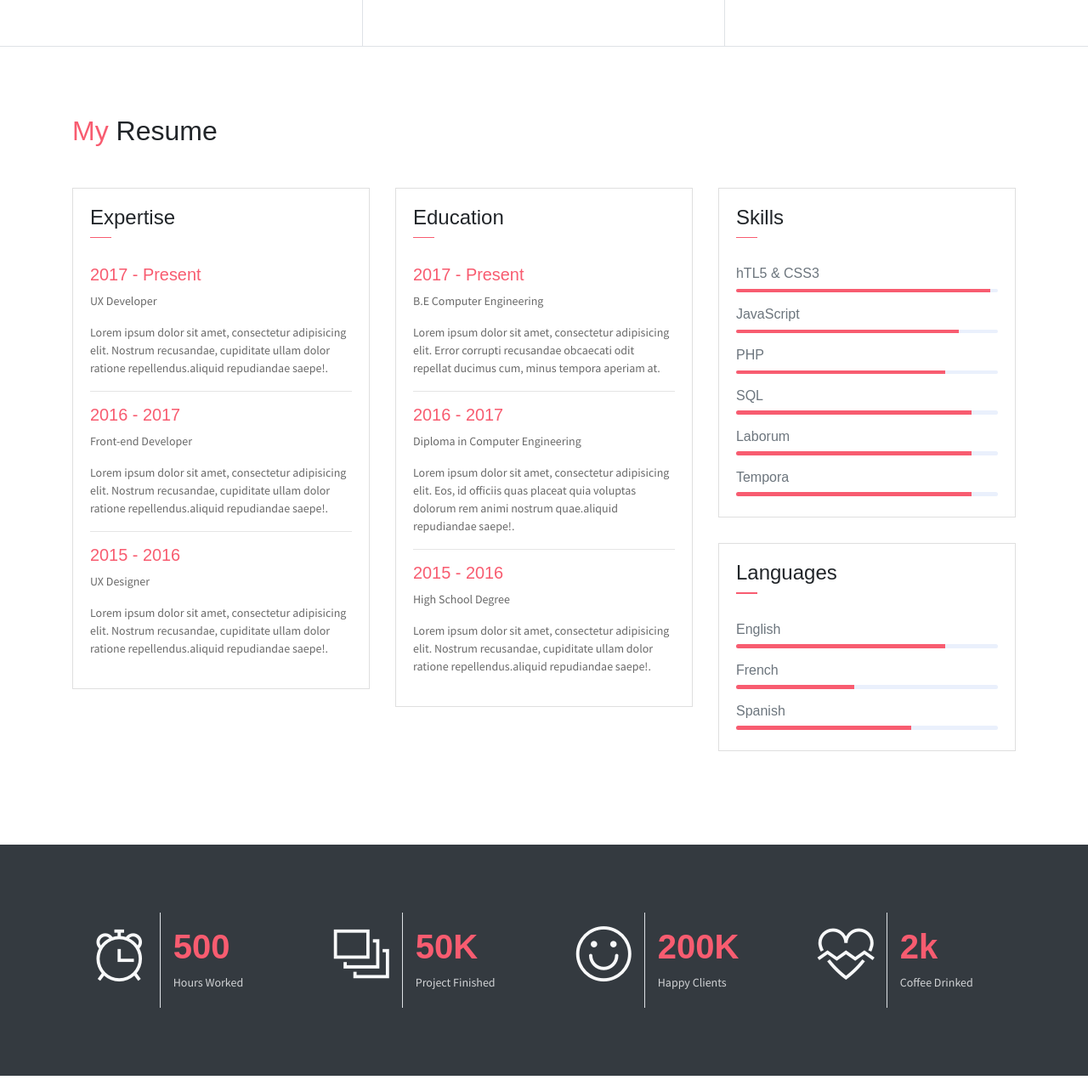
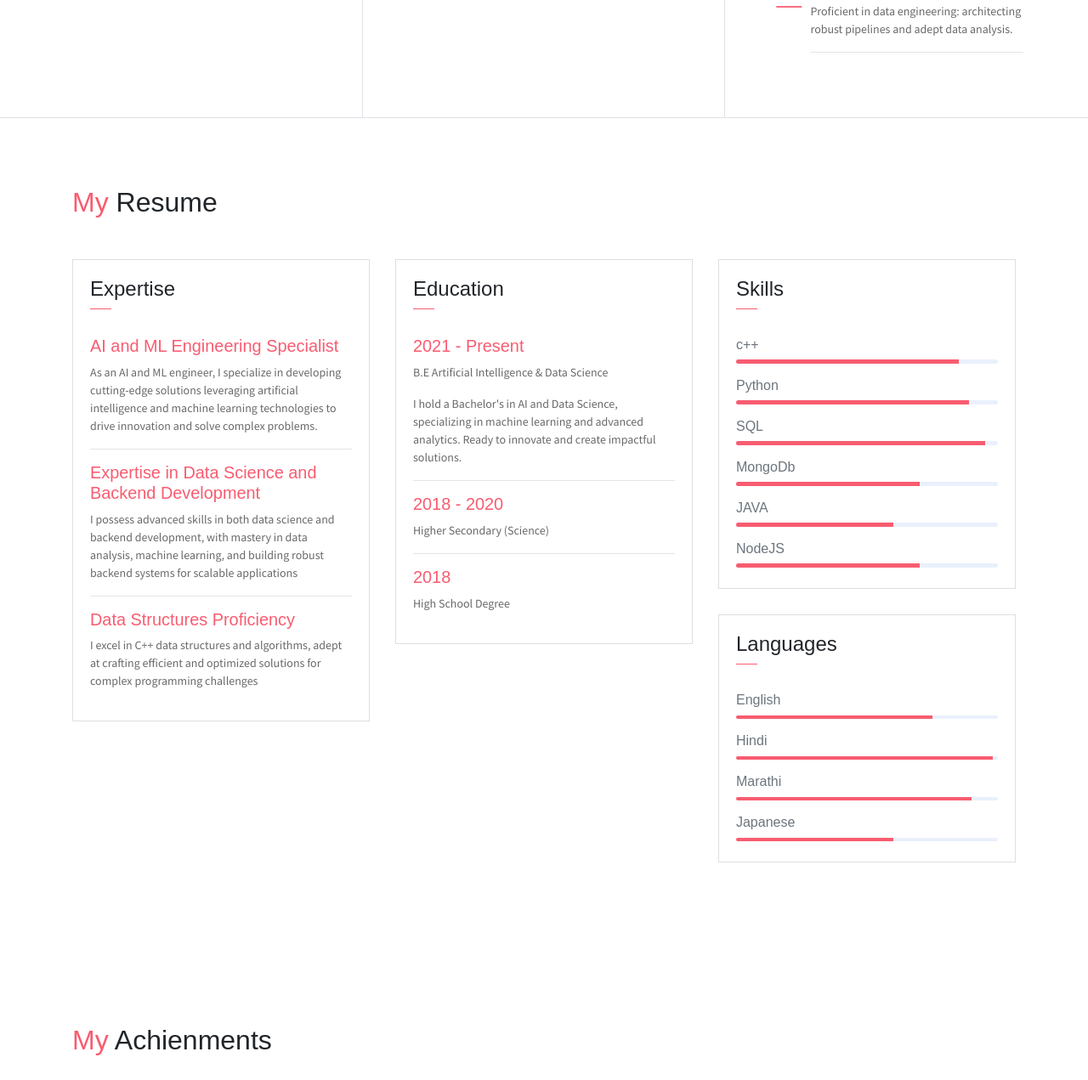
Before and after one commit to winter000boy/My-Portfolio, a plain HTML site: page index.html in a window 1280 px wide. Shown: the part 1118-2389 px from the top of the page at 85% size. Drawn offline with Linux system fonts and the light colour scheme; some packages are replaced by stand-ins of ours.

Commit message:
Details filled

```diff
--- a/index.html
+++ b/index.html
@@ -120,7 +120,8 @@
                     <div class="col-1 text-danger pt-1"><i class="ti-widget icon-lg"></i></div>
                     <div class="col-10 ml-auto mr-3">
                         <h6>Artificial Intelligence Engineer</h6>
-                        <p class="subtitle"> exercitat Repellendus, corrupt.</p>
+                        <p class="subtitle">Expert in AI engineering: Innovating, optimizing, and scaling intelligent
+                            systems effectively.</p>
                         <hr>
                     </div>
                 </div>
@@ -128,7 +129,8 @@
                     <div class="col-1 text-danger pt-1"><i class="ti-paint-bucket icon-lg"></i></div>
                     <div class="col-10 ml-auto mr-3">
                         <h6>Machine Learning</h6>
-                        <p class="subtitle">Lorem ipsum dolor sit consectetur.</p>
+                        <p class="subtitle">Mastering ML: crafting predictive models for complex data with precision.
+                        </p>
                         <hr>
                     </div>
                 </div>
@@ -136,7 +138,8 @@
                     <div class="col-1 text-danger pt-1"><i class="ti-stats-up icon-lg"></i></div>
                     <div class="col-10 ml-auto mr-3">
                         <h6>Data Engineering & Analyst</h6>
-                        <p class="subtitle">voluptate commodi illo voluptatib.</p>
+                        <p class="subtitle">Proficient in data engineering: architecting robust pipelines and adept data
+                            analysis.</p>
                         <hr>
                     </div>
                 </div>
@@ -158,20 +161,21 @@
                             </div>
                         </div>
                         <div class="card-body">
-                            <h6 class="title text-danger">2017 - Present</h6>
-                            <P>UX Developer</P>
-                            <P class="subtitle">Lorem ipsum dolor sit amet, consectetur adipisicing elit. Nostrum
-                                recusandae, cupiditate ullam dolor ratione repellendus.aliquid repudiandae saepe!.</P>
+                            <h6 class="title text-danger">AI and ML Engineering Specialist</h6>
+
+                            <P class="subtitle">As an AI and ML engineer, I specialize in developing cutting-edge
+                                solutions leveraging artificial intelligence and machine learning technologies to drive
+                                innovation and solve complex problems.</P>
                             <hr>
-                            <h6 class="title text-danger">2016 - 2017</h6>
-                            <P>Front-end Developer</P>
-                            <P class="subtitle">Lorem ipsum dolor sit amet, consectetur adipisicing elit. Nostrum
-                                recusandae, cupiditate ullam dolor ratione repellendus.aliquid repudiandae saepe!.</P>
+                            <h6 class="title text-danger">Expertise in Data Science and Backend Development</h6>
+
+                            <P class="subtitle">I possess advanced skills in both data science and backend development,
+                                with mastery in data analysis, machine learning, and building robust backend systems for
+                                scalable applications</P>
                             <hr>
-                            <h6 class="title text-danger">2015 - 2016</h6>
-                            <P>UX Designer</P>
-                            <P class="subtitle">Lorem ipsum dolor sit amet, consectetur adipisicing elit. Nostrum
-                                recusandae, cupiditate ullam dolor ratione repellendus.aliquid repudiandae saepe!.</P>
+                            <h6 class="title text-danger">Data Structures Proficiency</h6>
+                            <P class="subtitle">I excel in C++ data structures and algorithms, adept at crafting
+                                efficient and optimized solutions for complex programming challenges</P>
                         </div>
                     </div>
                 </div>
@@ -184,21 +188,20 @@
                             </div>
                         </div>
                         <div class="card-body">
-                            <h6 class="title text-danger">2017 - Present</h6>
-                            <P>B.E Computer Engineering</P>
-                            <P class="subtitle">Lorem ipsum dolor sit amet, consectetur adipisicing elit. Error corrupti
-                                recusandae obcaecati odit repellat ducimus cum, minus tempora aperiam at.</P>
+                            <h6 class="title text-danger">2021 - Present</h6>
+                            <P>B.E Artificial Intelligence & Data Science</P>
+                            <P class="subtitle">I hold a Bachelor's in AI and Data Science, specializing in machine
+                                learning and advanced analytics. Ready to innovate and create impactful solutions.</P>
                             <hr>
-                            <h6 class="title text-danger">2016 - 2017</h6>
-                            <P>Diploma in Computer Engineering</P>
-                            <P class="subtitle">Lorem ipsum dolor sit amet, consectetur adipisicing elit. Eos, id
+                            <h6 class="title text-danger">2018 - 2020</h6>
+                            <P>Higher Secondary (Science)</P>
+                            <!-- <P class="subtitle">Lorem ipsum dolor sit amet, consectetur adipisicing elit. Eos, id
                                 officiis quas placeat quia voluptas dolorum rem animi nostrum quae.aliquid repudiandae
-                                saepe!.</P>
+                                saepe!.</P> -->
                             <hr>
-                            <h6 class="title text-danger">2015 - 2016</h6>
+                            <h6 class="title text-danger">2018</h6>
                             <P>High School Degree</P>
-                            <P class="subtitle">Lorem ipsum dolor sit amet, consectetur adipisicing elit. Nostrum
-                                recusandae, cupiditate ullam dolor ratione repellendus.aliquid repudiandae saepe!.</P>
+                            <!-- <P class="subtitle">L</P> -->
 
                         </div>
                     </div>
@@ -212,34 +215,34 @@
                             </div>
                         </div>
                         <div class="card-body pb-2">
-                            <h6>hTL5 &amp; CSS3</h6>
-                            <div class="progress mb-3">
-                                <div class="progress-bar bg-danger" role="progressbar" style="width: 97%"
-                                    aria-valuenow="25" aria-valuemin="0" aria-valuemax="100"></div>
-                            </div>
-                            <h6>JavaScript</h6>
+                            <h6>c++ </h6>
                             <div class="progress mb-3">
                                 <div class="progress-bar bg-danger" role="progressbar" style="width: 85%"
                                     aria-valuenow="25" aria-valuemin="0" aria-valuemax="100"></div>
                             </div>
-                            <h6>PHP</h6>
+                            <h6>Python</h6>
                             <div class="progress mb-3">
-                                <div class="progress-bar bg-danger" role="progressbar" style="width: 80%"
-                                    aria-valuenow="50" aria-valuemin="0" aria-valuemax="100"></div>
+                                <div class="progress-bar bg-danger" role="progressbar" style="width: 89%"
+                                    aria-valuenow="25" aria-valuemin="0" aria-valuemax="100"></div>
                             </div>
                             <h6>SQL</h6>
                             <div class="progress mb-3">
-                                <div class="progress-bar bg-danger" role="progressbar" style="width: 90%"
+                                <div class="progress-bar bg-danger" role="progressbar" style="width: 95%"
+                                    aria-valuenow="50" aria-valuemin="0" aria-valuemax="100"></div>
+                            </div>
+                            <h6>MongoDb</h6>
+                            <div class="progress mb-3">
+                                <div class="progress-bar bg-danger" role="progressbar" style="width: 70%"
                                     aria-valuenow="75" aria-valuemin="0" aria-valuemax="100"></div>
                             </div>
-                            <h6>Laborum</h6>
+                            <h6>JAVA</h6>
                             <div class="progress mb-3">
-                                <div class="progress-bar bg-danger" role="progressbar" style="width: 90%"
+                                <div class="progress-bar bg-danger" role="progressbar" style="width: 60%"
                                     aria-valuenow="75" aria-valuemin="0" aria-valuemax="100"></div>
                             </div>
-                            <h6>Tempora</h6>
+                            <h6>NodeJS</h6>
                             <div class="progress mb-3">
-                                <div class="progress-bar bg-danger" role="progressbar" style="width: 90%"
+                                <div class="progress-bar bg-danger" role="progressbar" style="width: 70%"
                                     aria-valuenow="75" aria-valuemin="0" aria-valuemax="100"></div>
                             </div>
                         </div>
@@ -254,18 +257,23 @@
                         <div class="card-body pb-2">
                             <h6>English</h6>
                             <div class="progress mb-3">
-                                <div class="progress-bar bg-danger" role="progressbar" style="width: 80%"
+                                <div class="progress-bar bg-danger" role="progressbar" style="width: 75%"
                                     aria-valuenow="25" aria-valuemin="0" aria-valuemax="100"></div>
                             </div>
-                            <h6>French</h6>
+                            <h6>Hindi</h6>
                             <div class="progress mb-3">
-                                <div class="progress-bar bg-danger" role="progressbar" style="width: 45%"
+                                <div class="progress-bar bg-danger" role="progressbar" style="width: 98%"
                                     aria-valuenow="25" aria-valuemin="0" aria-valuemax="100"></div>
                             </div>
-                            <h6>Spanish</h6>
+                            <h6>Marathi</h6>
                             <div class="progress mb-3">
-                                <div class="progress-bar bg-danger" role="progressbar" style="width: 67%"
+                                <div class="progress-bar bg-danger" role="progressbar" style="width: 90%"
                                     aria-valuenow="50" aria-valuemin="0" aria-valuemax="100"></div>
+                            </div>
+                            <h6>Japanese</h6>
+                            <div class="progress mb-3">
+                                <div class="progress-bar bg-danger" role="progressbar" style="width: 60%"
+                                    aria-valuenow="25" aria-valuemin="0" aria-valuemax="100"></div>
                             </div>
                         </div>
                     </div>
@@ -274,7 +282,7 @@
         </div>
     </section>
 
-    <section class="section bg-dark text-center">
+    <!-- <section class="section bg-dark text-center">
         <div class="container">
             <div class="row text-center">
                 <div class="col-md-6 col-lg-3">
@@ -323,11 +331,11 @@
                 </div>
             </div>
         </div>
-    </section>
+    </section> -->
 
     <section class="section" id="service">
         <div class="container">
-            <h2 class="mb-5 pb-4"><span class="text-danger">My</span> Services</h2>
+            <h2 class="mb-5 pb-4"><span class="text-danger">My</span> Achienments</h2>
             <div class="row">
                 <div class="col-md-4 col-sm-6">
                     <div class="card mb-5">
@@ -416,7 +424,7 @@
             </div>
         </div>
     </section>
-
+    <!--
     <section class="section bg-custom-gray" id="price">
         <div class="container">
             <h1 class="mb-5"><span class="text-danger">Packs</span> Pricing</h1>
@@ -491,7 +499,8 @@
                 </div>
             </div>
         </div>
-    </section>
+    </section> -->
+
     <section class="section bg-dark py-5">
         <div class="container text-center">
             <h2 class="text-light mb-5 font-weight-normal">I Am Available For FreeLance</h2>
@@ -695,7 +704,7 @@
         </div>
     </section>
     <!-- End of portfolio section -->
-
+    <!--
     <section class="section" id="blog">
         <div class="container">
             <h2 class="mb-5">Latest <span class="text-danger">News</span></h2>
@@ -725,9 +734,9 @@
 
                         <a href="#" class="read-more">Read more <i class="ti-angle-double-right"></i></a>
                     </div>
-                </div><!-- end of blog wrapper -->
+                </div>
 
-                <!-- blog-card -->
+
                 <div class="blog-card">
                     <div class="img-holder">
                         <img src="assets/imgs/blog2.jpg"
@@ -752,8 +761,8 @@
 
                         <a href="#" class="read-more">Read more <i class="ti-angle-double-right"></i></a>
                     </div>
-                </div><!-- end of blog wrapper -->
-                <!-- blog-card -->
+                </div>
+
                 <div class="blog-card">
                     <div class="img-holder">
                         <img src="assets/imgs/blog3.jpg"
@@ -778,11 +787,11 @@
 
                         <a href="#" class="read-more">Read more <i class="ti-angle-double-right"></i></a>
                     </div>
-                </div><!-- end of blog wrapper -->
+                </div>
 
             </div>
         </div>
-    </section>
+    </section> -->
 
     <div class="section contact" id="contact">
         <div id="map" class="map"></div>
@@ -816,7 +825,8 @@
                                 <i class="ti-mobile icon-md"></i>
                             </div>
                             <div class="col-10 ">
-                                <h6 class="d-inline">Phone : <br> <span class="text-muted">+ (123) 456-789</span></h6>
+                                <h6 class="d-inline">Phone : <br> <span class="text-muted">+ (91) 826 282 0678</span>
+                                </h6>
                             </div>
                         </div>
                         <div class="row mb-2">
@@ -824,8 +834,8 @@
                                 <i class="ti-map-alt icon-md"></i>
                             </div>
                             <div class="col-10">
-                                <h6 class="d-inline">Address :<br> <span class="text-muted">12345 Fake ST NoWhere AB
-                                        Country.</span></h6>
+                                <h6 class="d-inline">Address :<br> <span class="text-muted">Balram ngr, Ozar rd.,
+                                        Panchavati, Nashik, Maharashtra, India</span></h6>
                             </div>
                         </div>
                         <div class="row mb-2">
@@ -833,7 +843,8 @@
                                 <i class="ti-envelope icon-md"></i>
                             </div>
                             <div class="col-10">
-                                <h6 class="d-inline">Email :<br> <span class="text-muted">info@website.com</span></h6>
+                                <h6 class="d-inline">Email :<br> <span
+                                        class="text-muted">sharmajidurgesh04@gmail.com</span></h6>
                             </div>
                         </div>
                         <ul class="social-icons pt-4">
```
Also changed, not shown: assets/imgs/avatar.jpg, 1 other file.
